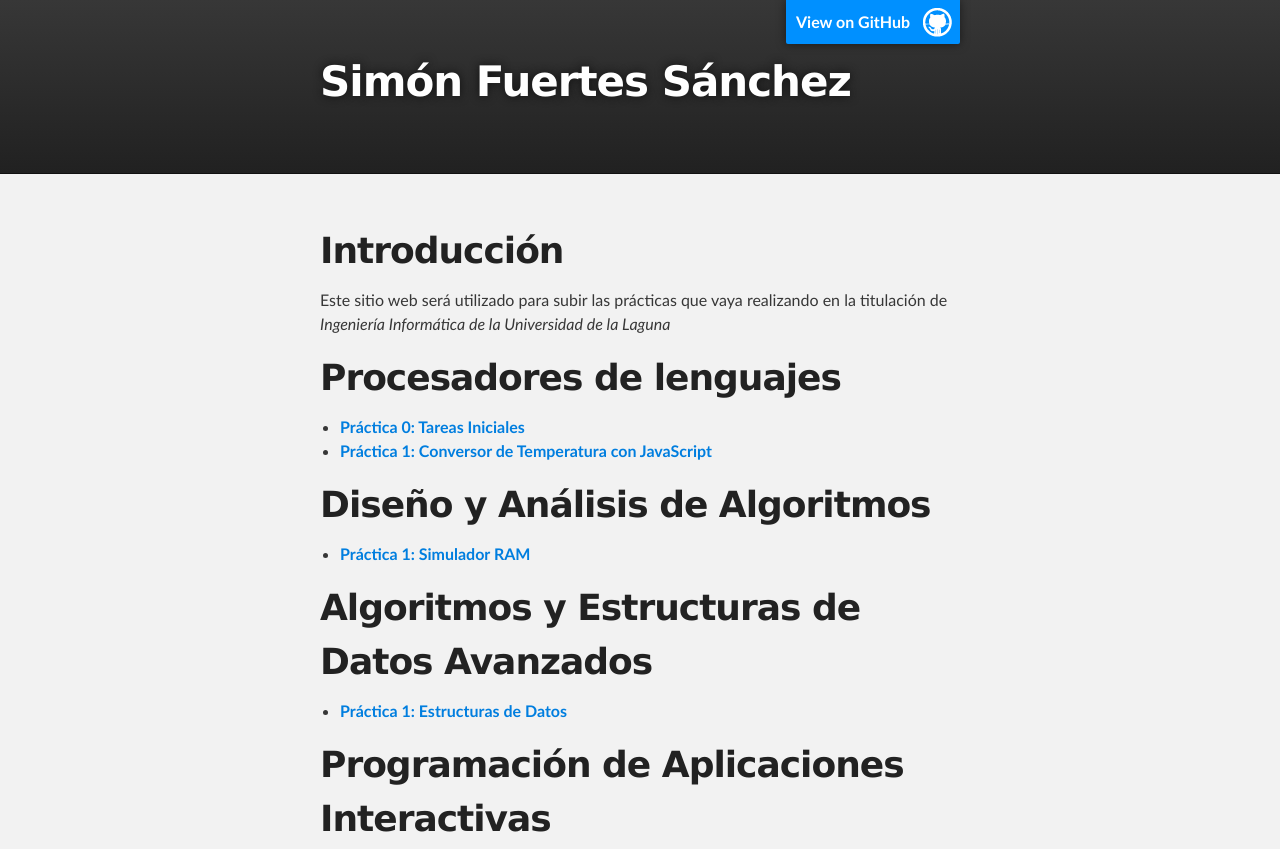
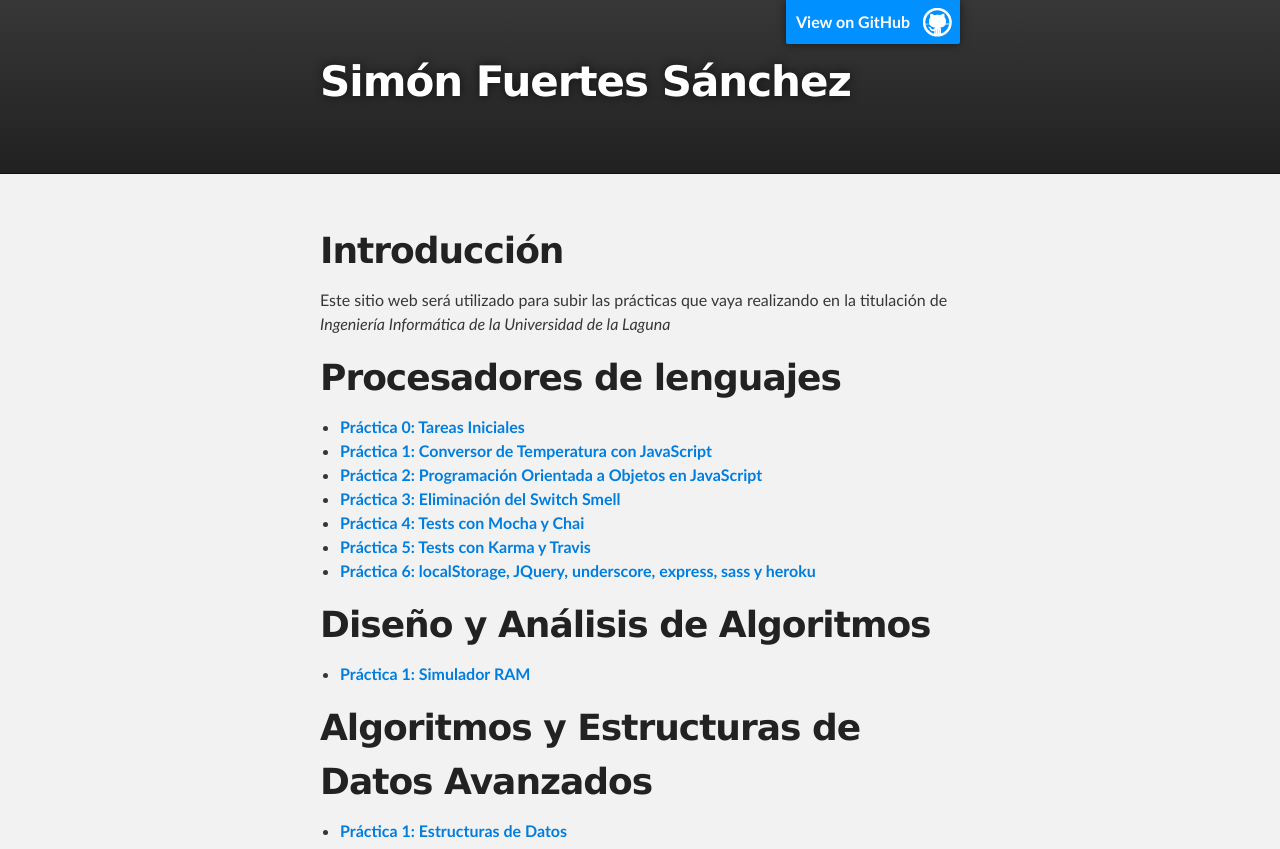
Before and after one commit to alu0100625066/alu0100625066.github.io, a plain HTML site: page index.html in a window 1280 px wide. Shown: the top 849 px of the page. Drawn offline with Linux system fonts and the light colour scheme.

Commit message:
Añadidos los links de las últimas prácticas de PL, date vidita Simón

```diff
--- a/index.html
+++ b/index.html
@@ -38,6 +38,11 @@
   <ul>
     <li><a href="http://alu0100625066.github.io/tareas-iniciales-casiano-alu0100625066/"><strong>Práctica 0: Tareas Iniciales</strong></a></li>
     <li><a href="http://ull-esit-gradoii-pl.github.io/conversor-de-temperatura-simple-adrian-simon/"><strong>Práctica 1: Conversor de Temperatura con JavaScript</strong></a></li>
+    <li><a href="http://ull-esit-gradoii-pl.github.io/object-oriented-programming-in-js-adrian-simon/"><strong>Práctica 2: Programación Orientada a Objetos en JavaScript</strong></a></li>
+    <li><a href="http://ull-esit-gradoii-pl.github.io/eliminacion-del-switch-simon-adrian/"><strong>Práctica 3: Eliminación del Switch Smell</strong></a></li>
+    <li><a href="http://ull-esit-gradoii-pl.github.io/mocha-y-chai-simon-adrian/"><strong>Práctica 4: Tests con Mocha y Chai</strong></a></li>
+    <li><a href="http://alu0100625066.github.io/karma-y-travis-simon-adrian/"><strong>Práctica 5: Tests con Karma y Travis</strong></a></li>
+    <li><a href="https://csv-adrian-simon.herokuapp.com"><strong>Práctica 6: localStorage, JQuery, underscore, express, sass y heroku</strong></a></li>
   </ul>
 
 <h1>
```
